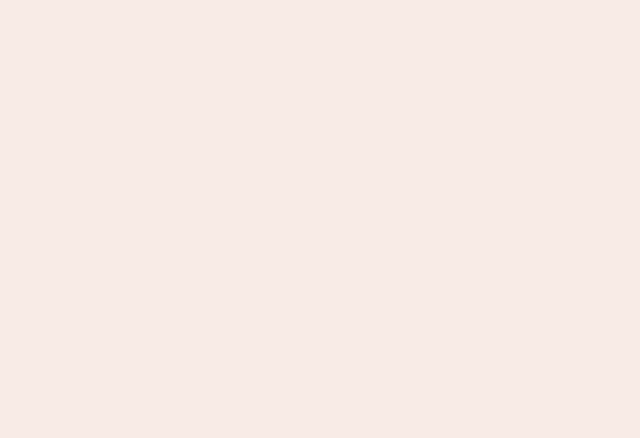
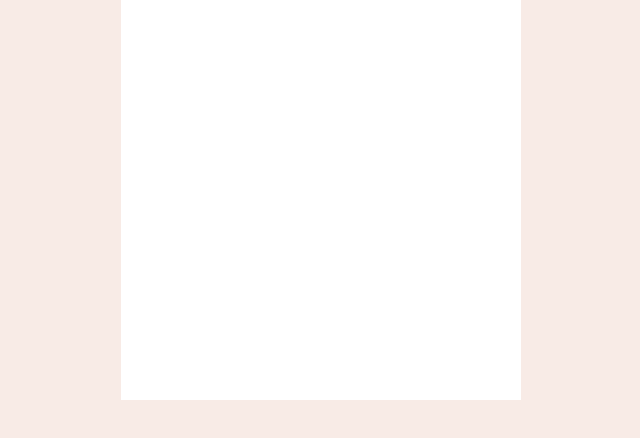
Before and after one commit to thangtmc73/avatar-maker, a React (Create React App) app: page / in a window 1280 px wide. Shown: the top 438 px of the page, without its empty margins (319-959 px from the left). Built offline with nearby package versions, Linux system fonts and the light colour scheme.

Commit message:
feat: add main content in main view

```diff
--- a/src/App.css
+++ b/src/App.css
@@ -2,4 +2,27 @@
   text-align: center;
   background-color: #f8ebe6;
   height: 100vh;
+  display: flex;
+  flex-direction: column;
+  align-items: center;
 }
+
+.main {
+  width: 400px;
+}
+
+#avatar {
+  width: 100%;
+  height: 420px;
+  overflow: hidden;
+  background: rgba(185, 192, 255, 0.28);
+}
+
+#avatar > svg {
+  position: absolute;
+  top: 0;
+  left: 0;
+  width: 100%;
+  height: 100%;
+  z-index: 100;
+}
--- a/src/App.js
+++ b/src/App.js
@@ -1,8 +1,12 @@
 import "./App.css";
+import PreviewView from "./components/preview-view/PreviewView";
 
 function App() {
   return (
     <div className="app">
+      <div className="main">
+        <PreviewView />
+      </div>
     </div>
   );
 }
--- a/src/components/preview-view/PreviewView.css
+++ b/src/components/preview-view/PreviewView.css
@@ -1,5 +1,5 @@
 .preview-view {
-  width: 400px;
+  width: 100%;
   height: 400px;
   background-color: white;
 }
```
